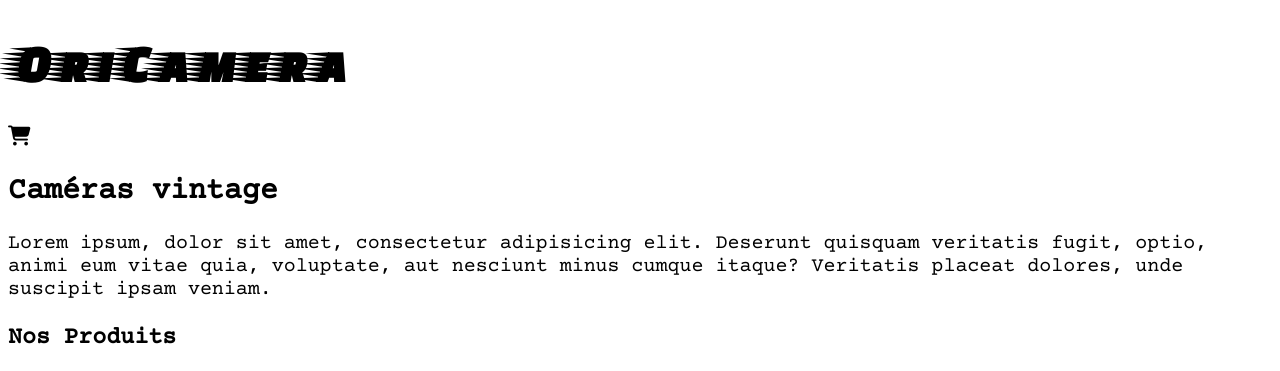
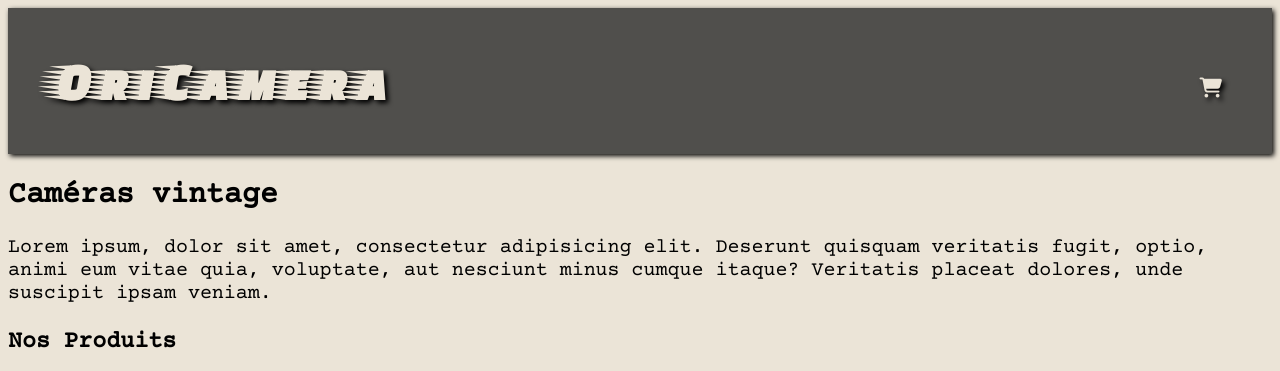
Before and after one commit to AdrGia/BoulangerAdrien_5_09082021, a plain HTML site: page Frontend/index.html in a window 1280 px wide. Shown: the top 371 px of the page. Drawn offline with nearby package versions, Linux system fonts and the light colour scheme.

Commit message:
css du header

```diff
--- a/Frontend/css/style.css
+++ b/Frontend/css/style.css
@@ -2,6 +2,24 @@ body {
 
 	font-family: 'Courier Prime', monospace;
 	font-size: 20px;
+	background-color: #EBE4D7;
+	color: black;
+
+}
+
+
+
+/* <<<< HEADER >>>> */
+
+header {
+
+	display: flex;
+	flex-direction: row;
+	justify-content: space-between;
+	border: 10px solid #504F4C;
+	background-color: #504F4C;
+	color: #EBE4D7;
+	box-shadow: 2px 2px 5px black;
 
 }
 
@@ -10,11 +28,15 @@ h1 {
 
 	font-family: 'Faster One', cursive;
 	font-size: 52px;
+	padding-left: 30px;
+	text-shadow: 3px 3px 5px black;
 }
 
 .fa-shopping-cart {
 
-	display: flex;
-	justify-content: flex-end;
 	cursor: pointer;
+	padding-bottom: 20px;
+	margin-top: 60px;
+	margin-right: 40px;
+	text-shadow: 3px 3px 5px black;
 }
--- a/Frontend/index.html
+++ b/Frontend/index.html
@@ -15,7 +15,7 @@
 </head>
 <body>
 	<content>
-		<header>
+		<header class="hearder">
 			<h1>OriCamera</h1>
 			<i class="fas fa-shopping-cart"></i>
 		</header>
```
